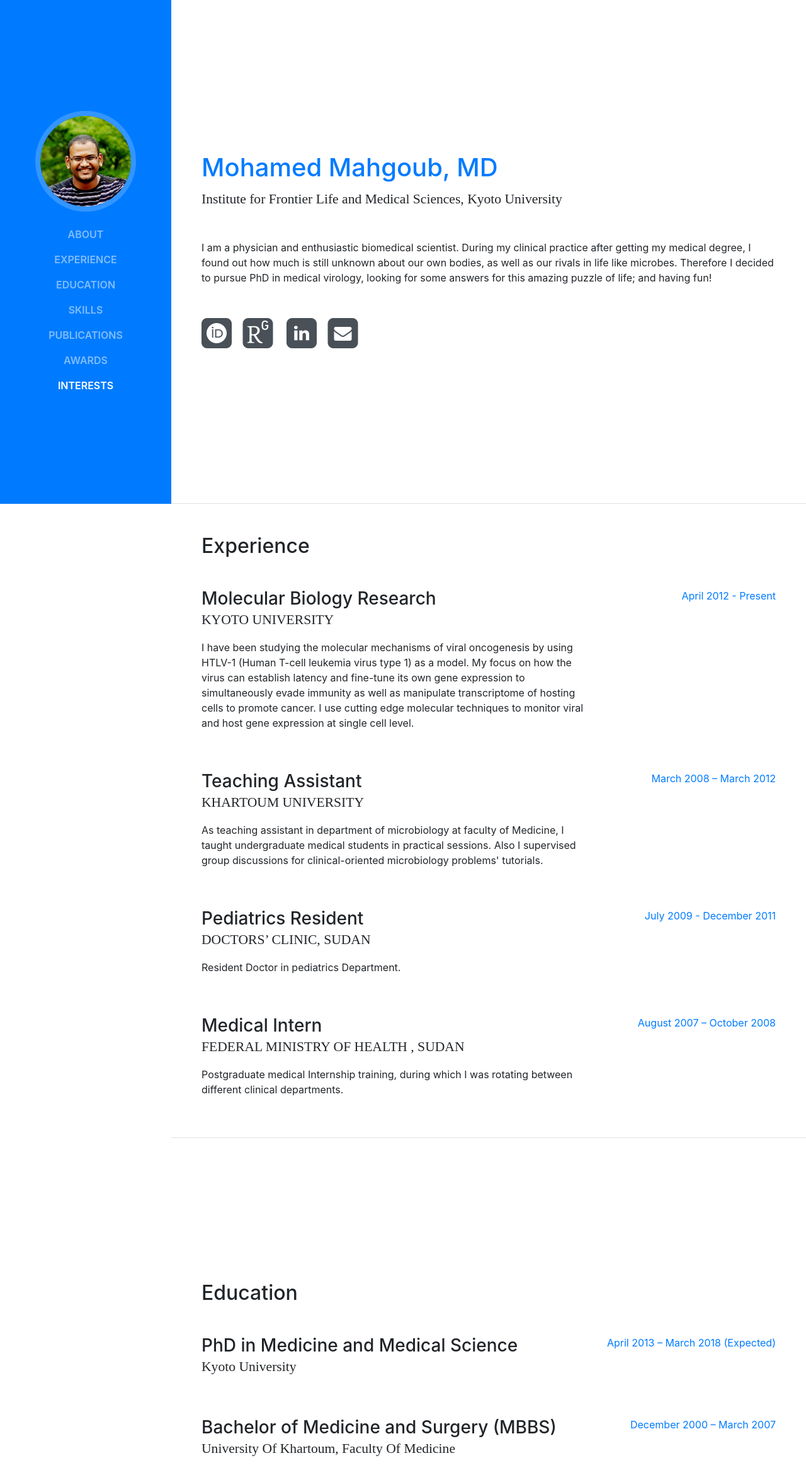
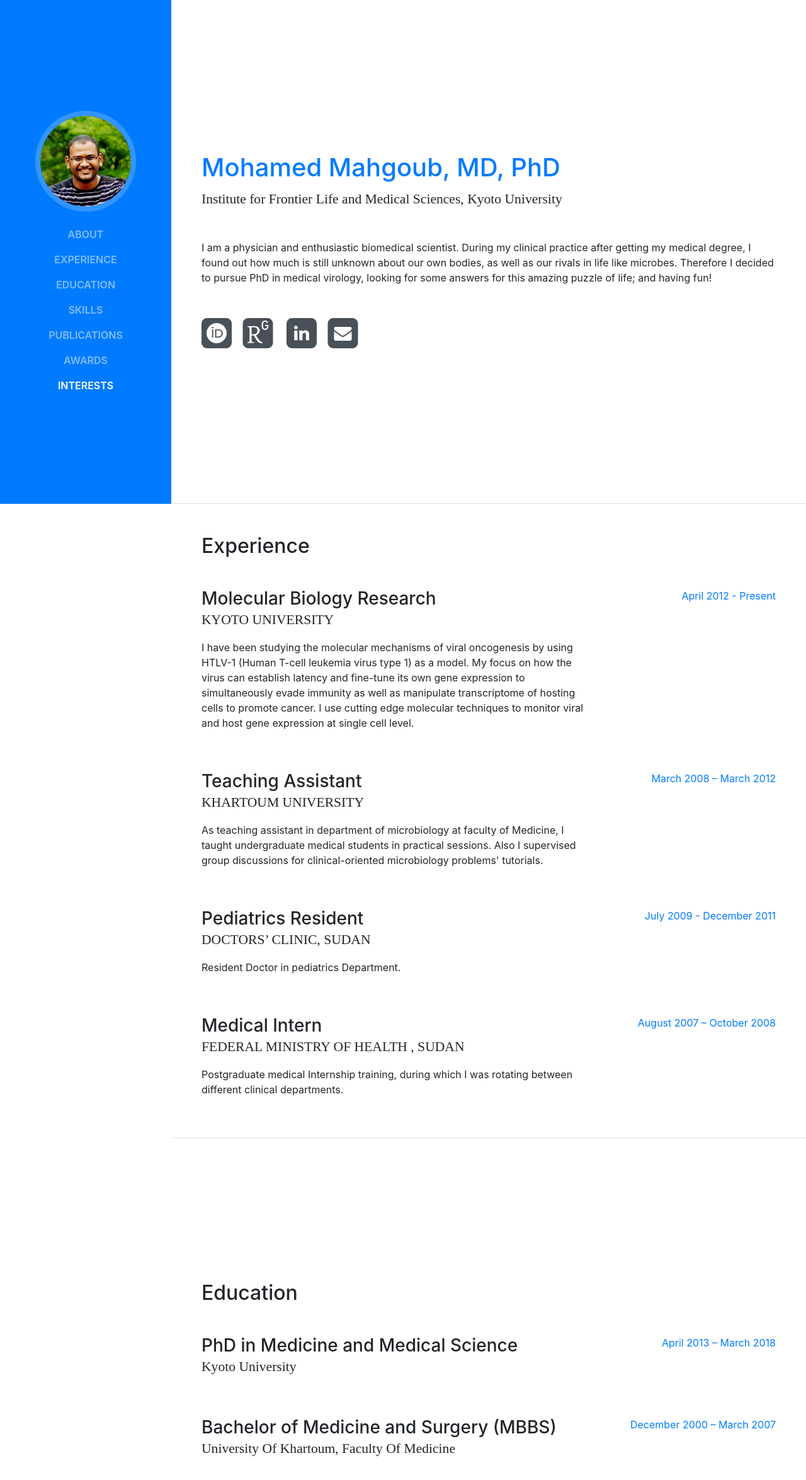
Before and after one commit to m-mahgoub/cv-web-page, a website with bundled scripts: page index.html in a window 1280 px wide. Shown: the top 2350 px of the page at 63% size. Built offline with nearby package versions, Linux system fonts and the light colour scheme; a web font is replaced by a local one.

Commit message:
Update After Graduation

```diff
--- a/index.html
+++ b/index.html
@@ -80,7 +80,7 @@
     <section class="resume-section p-3 p-lg-5 d-flex d-column" id="about">
       <div class="my-auto">
         <h1 class="mb-0">
-          <span class="text-primary">Mohamed Mahgoub, MD</span>
+          <span class="text-primary">Mohamed Mahgoub, MD, PhD</span>
         </h1>
         <div class="subheading mb-5" id="address">
           Institute for Frontier Life and Medical Sciences, Kyoto University
@@ -204,7 +204,7 @@
 
           </div>
           <div class="resume-date text-md-right">
-            <span class="text-primary">April 2013 – March 2018 (Expected)</span>
+            <span class="text-primary">April 2013 – March 2018</span>
           </div>
         </div>
         <div class="resume-item d-flex flex-column flex-md-row mb-5">
```
